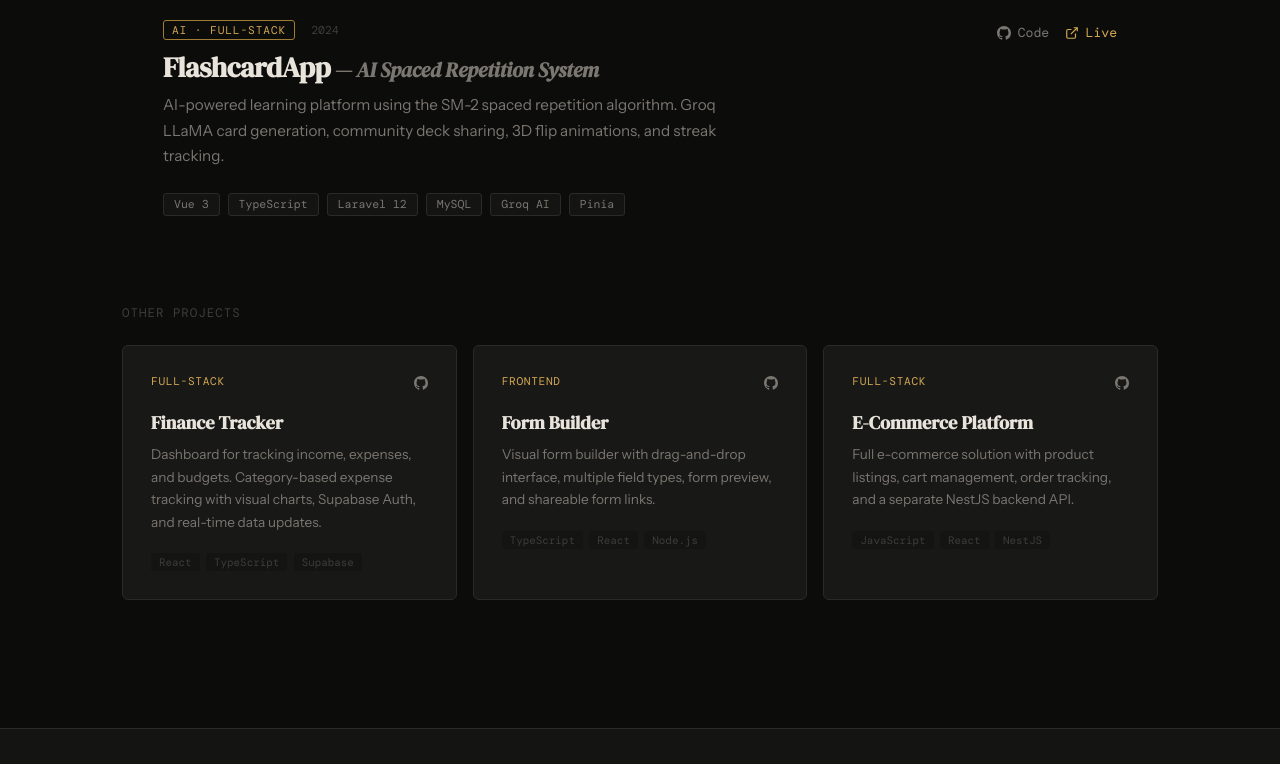
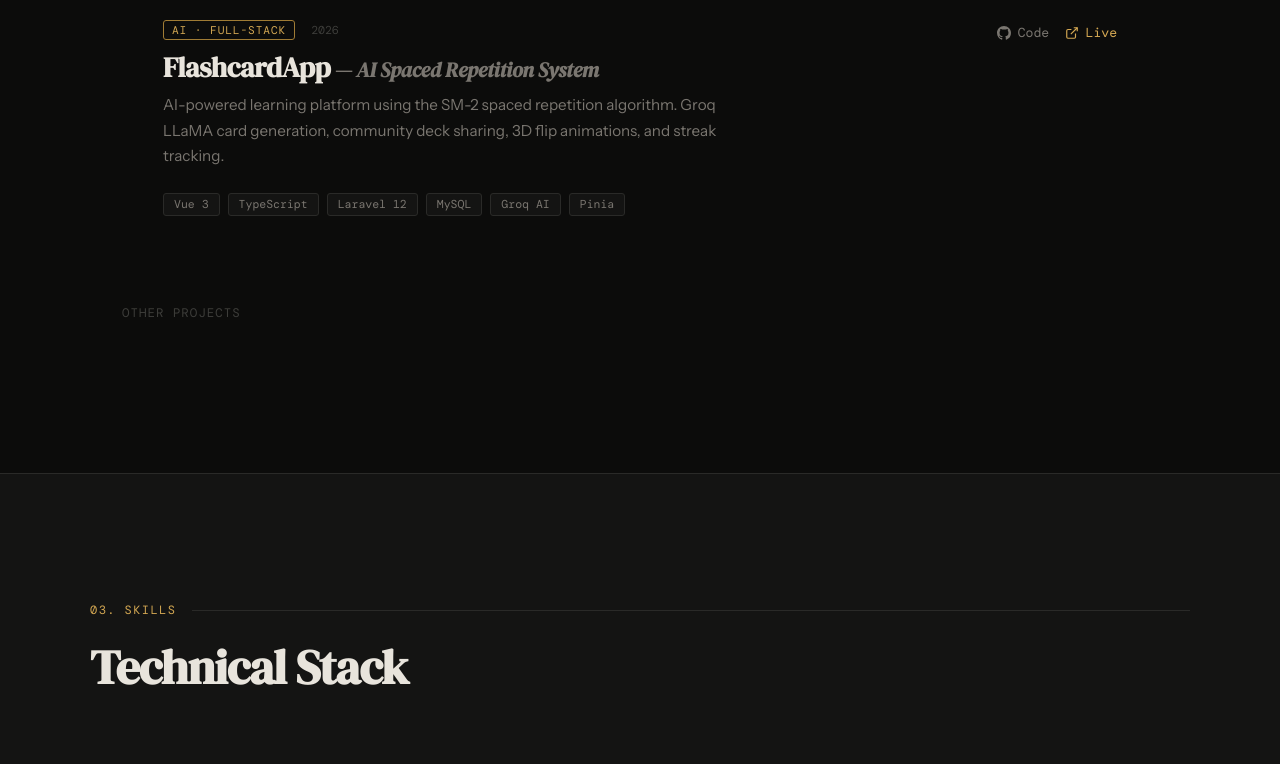
Before and after one commit to chelsynew72/my-portfolio, a Next.js app: page / in a window 1280 px wide. Shown: the part 1391-2155 px from the top of the page. Built offline with nearby package versions, Linux system fonts and the light colour scheme; a web font is replaced by a local one.

Commit message:
modified content

```diff
--- a/data/data.ts
+++ b/data/data.ts
@@ -20,7 +20,7 @@
     liveUrl: "https://fitness-coaching-platform-frontend.vercel.app",
     githubUrl: "https://github.com/chelsynew72/Fitness-Coaching-Platform",
     featured: true,
-    year: "2024",
+    year: "2026",
     tag: "Full-Stack",
   },
   {
@@ -32,45 +32,13 @@
     liveUrl: "https://flashcard-app-five-gamma.vercel.app",
     githubUrl: "https://github.com/chelsynew72/flashcard-app",
     featured: true,
-    year: "2024",
+    year: "2026",
     tag: "AI · Full-Stack",
   },
-  {
-    title: "Finance Tracker",
-    subtitle: "Personal Finance Dashboard",
-    description:
-      "Dashboard for tracking income, expenses, and budgets. Category-based expense tracking with visual charts, Supabase Auth, and real-time data updates.",
-    tech: ["React", "TypeScript", "Supabase", "Recharts", "Tailwind CSS"],
-    liveUrl: "#",
-    githubUrl: "https://github.com/chelsynew72/-Personal-Finance-Tracker-",
-    featured: false,
-    year: "2024",
-    tag: "Full-Stack",
-  },
-  {
-    title: "Form Builder",
-    subtitle: "Drag & Drop Form Creator",
-    description:
-      "Visual form builder with drag-and-drop interface, multiple field types, form preview, and shareable form links.",
-    tech: ["TypeScript", "React", "Node.js"],
-    liveUrl: "#",
-    githubUrl: "https://github.com/chelsynew72/form-builder-client",
-    featured: false,
-    year: "2024",
-    tag: "Frontend",
-  },
-  {
-    title: "E-Commerce Platform",
-    subtitle: "Full-Stack Shop",
-    description:
-      "Full e-commerce solution with product listings, cart management, order tracking, and a separate NestJS backend API.",
-    tech: ["JavaScript", "React", "NestJS", "MongoDB"],
-    liveUrl: "#",
-    githubUrl: "https://github.com/chelsynew72/e-commerce",
-    featured: false,
-    year: "2024",
-    tag: "Full-Stack",
-  },
+
+
+
+
 ];
 
 export const skills = {
```
